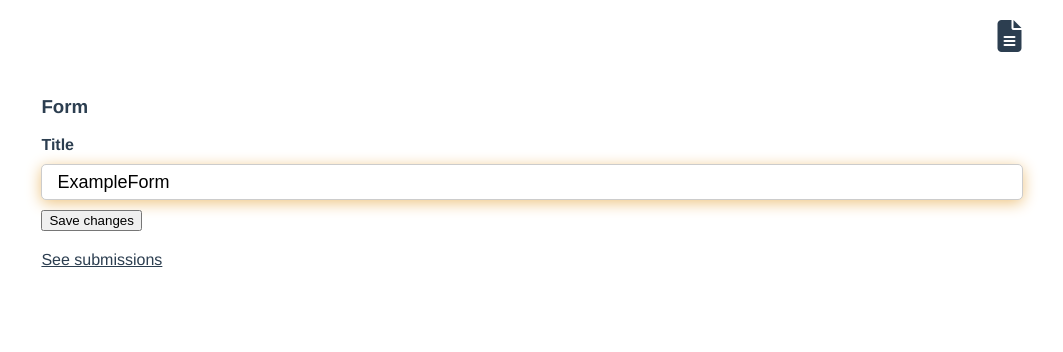
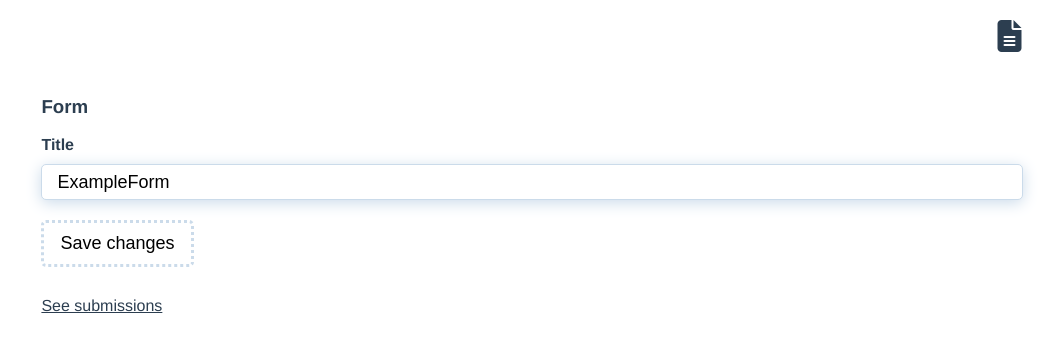
Before and after one commit to wurde/formlight, a Vue app in the folder client/: page / in a window 1280 px wide. Shown: the top 352 px of the page, without its empty margins (108-1171 px from the left). Built offline with nearby package versions, Linux system fonts and the light colour scheme.

Commit message:
Add submit button style

```diff
--- a/client/src/components/Form.vue
+++ b/client/src/components/Form.vue
@@ -10,7 +10,7 @@
         <label for="form-title" v-bind:class="{ 'text-danger':  hasError}">Title</label>
         <input id="form-title" type="text" name="title" v-bind:class="{ 'input-danger': hasError }" v-model="title" autofocus />
 
-        <button type="submit">
+        <button type="submit" class="btn-submit">
           Save changes
         </button>
       </form>
@@ -74,13 +74,13 @@ input {
   padding: 15px;
   margin: 10px 0px;
   border-radius: 5px;
-  border: 1px solid #CCC;
+  border: 1px solid #CBDBEA;
   font-size: 18px;
   outline: none;
 }
 
 input:focus {
-  box-shadow: 0 3px 15px #EEC480;
+  box-shadow: 0 3px 15px #CBDBEA;
 }
 
 label {
@@ -123,4 +123,19 @@ a:hover {
 .input-danger:focus {
   box-shadow: 0 1px 5px red;
 }
+
+.btn-submit {
+  background-color: #FFF;
+  border: 3px dotted #CBDBEA;
+  padding: 10px 16px;
+  font-size: 18px;
+  border-radius: 5px;
+  margin: 10px 0px;
+  cursor: pointer;
+  outline: none;
+}
+.btn-submit:hover {
+  background-color: #CBDBEA;
+}
+
 </style>
```
